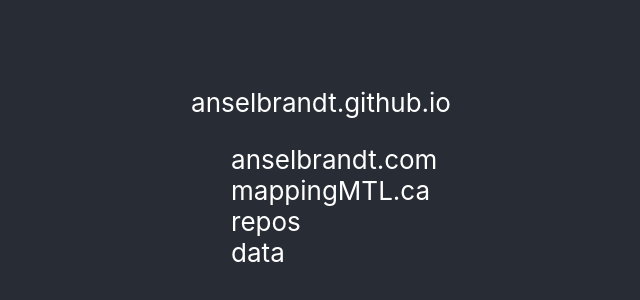
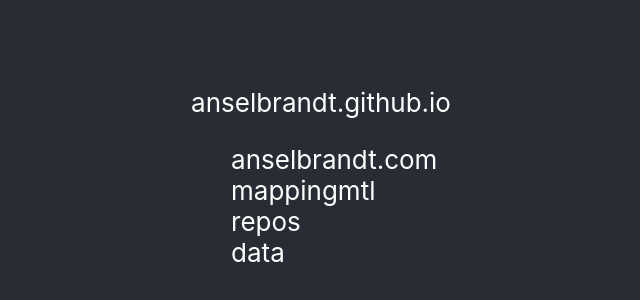
Before and after one commit to anselbrandt/anselbrandt.github.io, a plain HTML site: page index.html in a window 1280 px wide. Shown: the part 210-510 px from the top of the page, 319-959 px from the left. Drawn offline with Linux system fonts and the light colour scheme.

Commit message:
Update index.html

```diff
--- a/index.html
+++ b/index.html
@@ -44,7 +44,7 @@
       </div>
       <ul>
         <li><a href="https://anselbrandt.com">anselbrandt.com</a></li>
-        <li><a href="https://mappingmtl.ca">mappingMTL.ca</a></li>
+        <li><a href="https://mappingmtl.ca">mappingmtl</a></li>
         <li><a href="https://github.com/anselbrandt">repos</a></li>
         <li><a href="https://anselbrandt.github.io/data">data</a></li>
       </ul>
```
